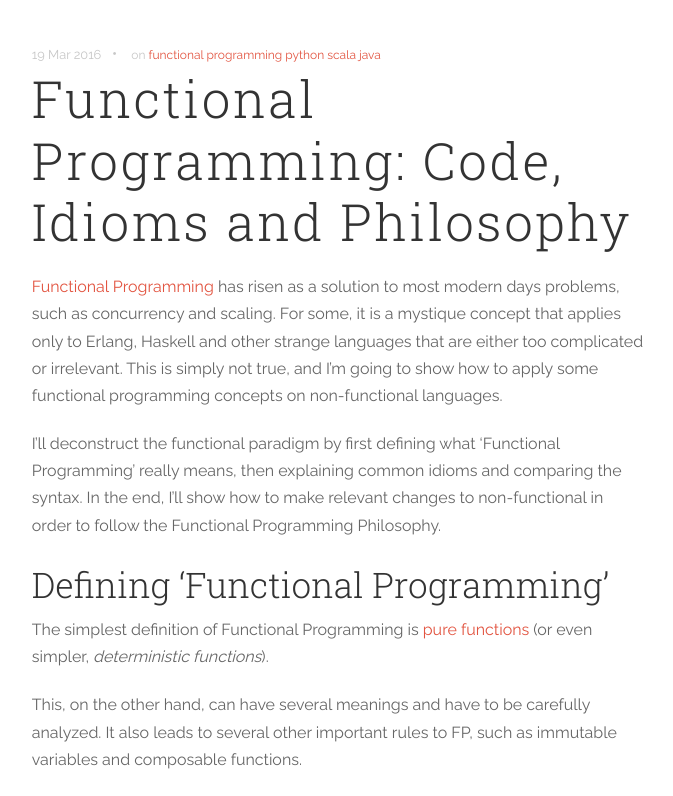
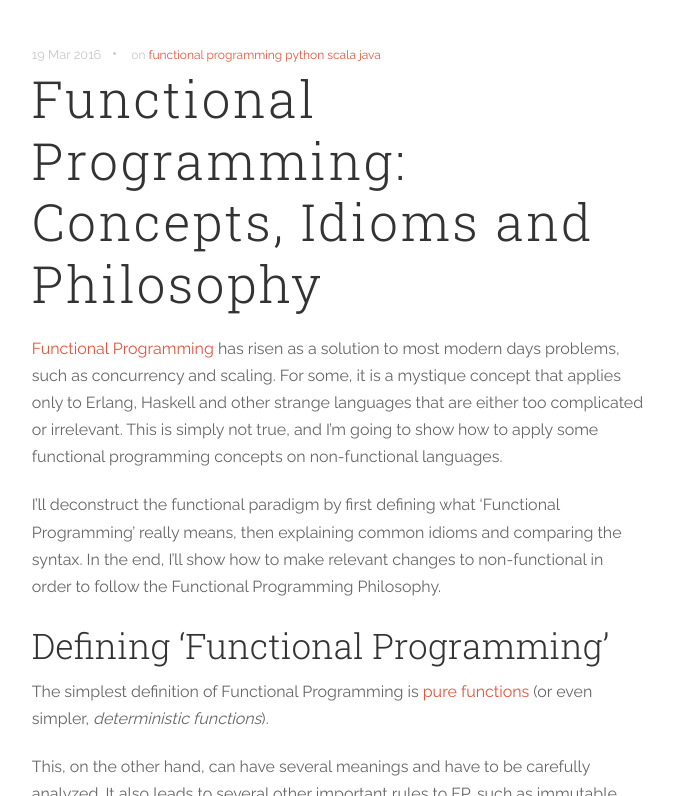
Before and after one commit to hkupty/hkupty.github.io, a Jekyll site: the page built from _posts/2016-03-19-Functional-Programming-Concepts-Idioms-and-Philosophy.md, in a window 1280 px wide and 900 px high, cut to the strip 104-900 px from the top of the window. Shown: the whole strip, without its empty margins (557-1230 px from the left). Built offline with Jekyll 4.4.1, drawn with Linux system fonts in a browser that asks for light colours; nearby versions of some CDN libraries; some of the changed text lies outside the part shown.

Commit message:
Fix Typo

```diff
--- a/_posts/2016-03-19-Functional-Programming-Concepts-Idioms-and-Philosophy.md
+++ b/_posts/2016-03-19-Functional-Programming-Concepts-Idioms-and-Philosophy.md
@@ -1,5 +1,5 @@
 ---
-title: "Functional Programming: Code, Idioms and Philosophy"
+title: "Functional Programming: Concepts, Idioms and Philosophy"
 date: 2016-03-19 10:06
 categories: [code]
 tags: [functional programming, python, scala, java]
```
Also changed, not shown: other parts of _posts/2016-03-19-Functional-Programming-Concepts-Idioms-and-Philosophy.md (+1 -1 lines).
